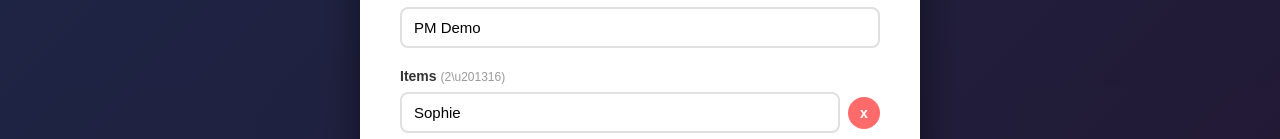
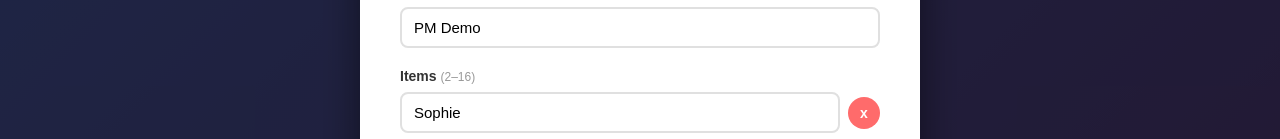
Before and after one commit to ryecb/spinwheel-frontend, a React (Vite) app: page / in a window 1280 px wide. Both pictures are taken after a click on the button "Edit wheel". Shown: the part 159-298 px from the top of the page. Built offline with nearby package versions, Linux system fonts and the light colour scheme; no server answers; the HTML template or start-up script is replaced by a standard one.

Commit message:
Fix Items label suffix

```diff
--- a/src/components/WheelEditor.jsx
+++ b/src/components/WheelEditor.jsx
@@ -162,7 +162,7 @@ function WheelEditor({ isOpen, onClose, onSave, onDelete, wheel }) {
 
         <div className="editor-field">
           <label>
-            Items <span className="hint">(2\u201316)</span>
+            Items <span className="hint">(2{'\u2013'}16)</span>
             {riggedMode && (
               <span className="rigged-hint">
                 {riggedItemName ? ` \u2014 rigged: ${riggedItemName}` : ' \u2014 click an item to rig'}
```
